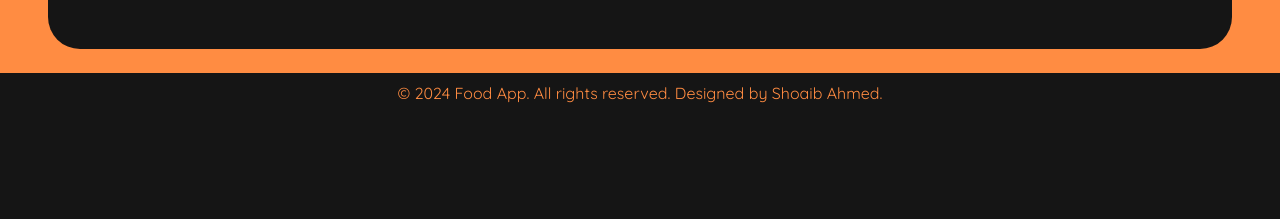
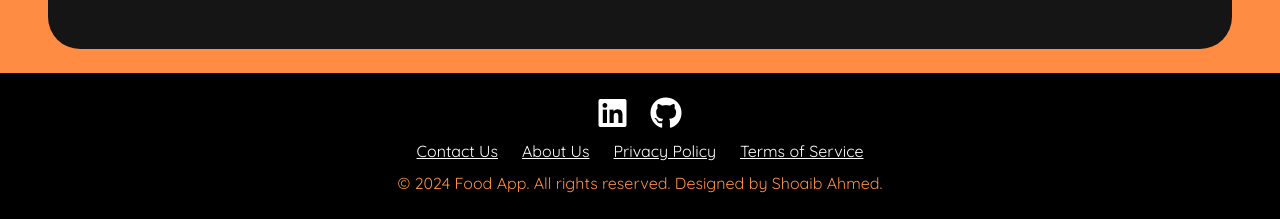
Before and after one commit to ShoaibAhmed-007/pizza-mania-template, a website: page index.html in a window 1280 px wide. Shown: the part 1495-1714 px from the top of the page. Before the commit the page ends 1608 px from the top, so only its background shows below. Drawn offline with nearby package versions, Linux system fonts and the light colour scheme.

Commit message:
Deploy commit

```diff
--- a/foodApp.html
+++ b/index.html
@@ -118,9 +118,26 @@
     </div>
   </div>
   <!-- Footer -->
-  <footer class="py-2 d-flex justify-content-center align-items-center" style="height: 10vh;">
-    <p class="mb-0">&copy; 2024 Food App. All rights reserved. Designed by Shoaib Ahmed.</p>
+  <footer class="py-4 d-flex flex-column justify-content-center align-items-center" style="height: 20vh; background-color: #000;">
+    <div class="d-flex justify-content-center gap-4 mb-2">
+      <a href="https://www.linkedin.com/in/your-profile" target="_blank" class="text-white">
+        <i class="fab fa-linkedin fa-2x"></i>
+      </a>
+      <a href="https://github.com/ShoaibAhmed-007" target="_blank" class="text-white">
+        <i class="fab fa-github fa-2x"></i>
+      </a>
+    </div>
+    <div class="d-flex gap-4 mb-2">
+      <a href="#contact-us" class="text-white">Contact Us</a>
+      <a href="#about" class="text-white">About Us</a>
+      <a href="#privacy-policy" class="text-white">Privacy Policy</a>
+      <a href="#terms-of-service" class="text-white">Terms of Service</a>
+    </div>
+    <p class="mb-0 ">&copy; 2024 Food App. All rights reserved. Designed by Shoaib Ahmed.</p>
   </footer>
+
+
+
 
 </section>
 
--- a/script.js
+++ b/script.js
@@ -1,88 +1,3 @@
-// const listItems = document.querySelectorAll("#item-list li");
-// const mainImg = document.querySelector("#main-image");
-// const mainText = document.querySelector("#main-text");
-// const ratingValue = document.querySelector("#rating-value");
-// const itemTitle = document.querySelector("#item-title");
-// const itemDesc = document.querySelector("#item-description");
-// console.log(listItems);
-// function removeSelected() {
-//   listItems.forEach((item, idx) => {
-//     item.classList.remove("selected");
-//   });
-// }
-// listItems.forEach((item, idx) => {
-//   item.addEventListener("click", () => {
-//     removeSelected();
-//     item.classList.add("selected");
-//     console.log(item.children[1].textContent);
-//     const pizzaObj = setValues(item.children[1].textContent);
-//     console.log(pizzaObj);
-//     setInfo(pizzaObj);
-//   });
-// });
-
-// function setValues(name) {
-//   let obj;
-//   switch (name) {
-//     case "Supreme Pizza":
-//       return (obj = {
-//         name: name.split(" ")[0],
-//         img: "./assets/images/pizza1.png",
-//         rating: 4.8,
-//         description:
-//           "A delectable blend of mozzarella cheese, pepperoni, sausage, mushrooms, green peppers, and onions. Each slice offers a perfect balance of savory flavors with a crispy crust, making it a classic favorite for any pizza lover.",
-//       });
-//     case "Veggie Pizza":
-//       return (obj = {
-//         name: name.split(" ")[0],
-//         img: "./assets/images/pizza2.png",
-//         rating: 4.5,
-//         description:
-//           "Loaded with fresh bell peppers, mushrooms, onions, and black olives, this Veggie Pizza is a delightful medley of garden-fresh flavors atop a bed of rich tomato sauce and mozzarella cheese.",
-//       });
-
-//     case "Pepperoni Pizza":
-//       return (obj = {
-//         name: name.split(" ")[0],
-//         img: "./assets/images/pizza3.png",
-//         rating: 4.2,
-//         description:
-//           "A timeless favorite, our Pepperoni Pizza features a generous layer of spicy, crispy pepperoni slices atop gooey mozzarella cheese and a flavorful tomato base, all baked to perfection.",
-//       });
-//     case "BBQ Pizza":
-//       return (obj = {
-//         name: name.split(" ")[0],
-//         img: "./assets/images/pizza4.png",
-//         rating: 4.9,
-//         description:
-//           "Savory BBQ sauce replaces the traditional tomato base in this pizza, topped with tender grilled chicken, red onions, and cilantro, offering a smoky, tangy twist on classic pizza flavors.",
-//       });
-//     default:
-//       return (obj = {
-//         name: "",
-//         img: "",
-//         rating: "",
-//         description: "",
-//       });
-//   }
-// }
-
-// function setInfo(obj) {
-//   mainImg.setAttribute("src", obj.img);
-//   mainText.innerHTML = `${obj.name}<span style="font-size: 80px; font-weight: 900">Pizza</span>`;
-//   ratingValue.textContent = obj.rating;
-//   itemTitle.textContent = `${obj.name} Pizza`;
-//   itemDesc.textContent = obj.description;
-// }
-
-// document.addEventListener("DOMContentLoaded", () => {
-//   const mainImage = document.getElementById("main-image");
-
-//   setTimeout(() => {
-//     mainImage.classList.add("show");
-//   }, 500);
-// });
-
 const listItems = document.querySelectorAll("#item-list li");
 const mainImg = document.querySelector("#main-image");
 const mainText = document.querySelector("#main-text");
@@ -90,14 +5,12 @@ const ratingValue = document.querySelector("#rating-value");
 const itemTitle = document.querySelector("#item-title");
 const itemDesc = document.querySelector("#item-description");
 
-// Function to remove selected class from all list items
 function removeSelected() {
   listItems.forEach((item) => {
     item.classList.remove("selected");
   });
 }
 
-// Function to set pizza values based on the selected item
 function setValues(name) {
   switch (name) {
     case "Supreme Pizza":
@@ -142,12 +55,10 @@ function setValues(name) {
   }
 }
 
-// Function to set the information in the main display area
 function setInfo(obj) {
   mainImg.classList.remove("show");
   mainText.classList.remove("show");
 
-  // Update content after a brief delay to allow for the transition
   setTimeout(() => {
     mainImg.setAttribute("src", obj.img);
     mainText.innerHTML = `${obj.name}<span style="font-size: 80px; font-weight: 900">Pizza</span>`;
@@ -155,13 +66,11 @@ function setInfo(obj) {
     itemTitle.textContent = `${obj.name} Pizza`;
     itemDesc.textContent = obj.description;
 
-    // Apply the show class to trigger the transition
     mainImg.classList.add("show");
     mainText.classList.add("show");
-  }, 300); // Adjust delay to match transition duration
+  }, 300);
 }
 
-// Add click event listeners to each list item
 listItems.forEach((item) => {
   item.addEventListener("click", () => {
     removeSelected();
@@ -171,7 +80,6 @@ listItems.forEach((item) => {
   });
 });
 
-// Initialize the main display with the default pizza
 document.addEventListener("DOMContentLoaded", () => {
   const defaultPizza = setValues("Supreme Pizza");
   setInfo(defaultPizza);
```
